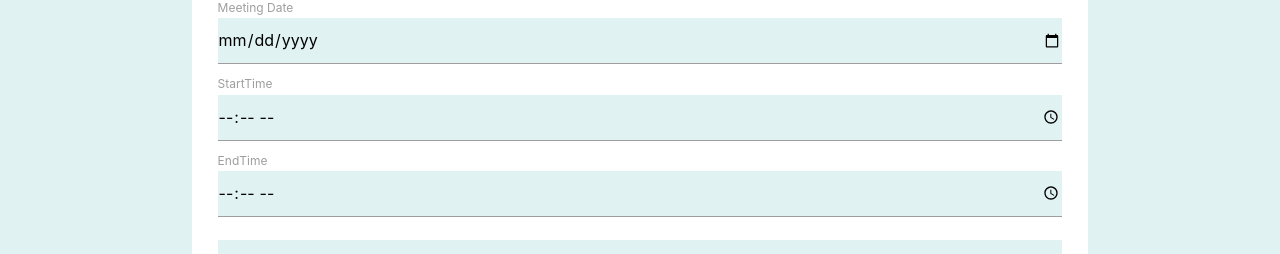
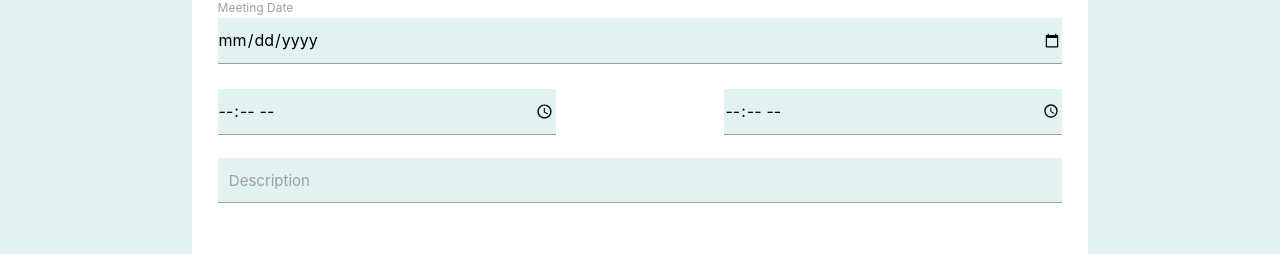
Before and after one commit to Utkarsh9799/VieuthMeetingApp, a React (Create React App) app in the folder meetings-app/: page /schedule-meeting in a window 1280 px wide. Shown: the part 158-412 px from the top of the page. Built offline with nearby package versions, Linux system fonts and the light colour scheme.

Commit message:
Minor UI changes

```diff
--- a/meetings-app/src/components/AddMeeting.js
+++ b/meetings-app/src/components/AddMeeting.js
@@ -1,17 +1,17 @@
 import React, { useState } from 'react';
-import M from 'materialize-css';
+import 'materialize-css';
 
 function AddMeeting(props) {
-	// Materialize css for datepicker initialise
-	document.addEventListener('DOMContentLoaded', function () {
-		var elems = document.querySelectorAll('.datepicker');
-		var instances = M.Datepicker.init(elems, {});
-	});
-	// Timepicker
-	document.addEventListener('DOMContentLoaded', function () {
-		var elems = document.querySelectorAll('.timepicker');
-		var instances = M.Timepicker.init(elems, { twelveHour: false });
-	});
+	// // Materialize css for datepicker initialise
+	// document.addEventListener('DOMContentLoaded', function () {
+	// 	var elems = document.querySelectorAll('.datepicker');
+	// 	var instances = M.Datepicker.init(elems, {});
+	// });
+	// // Timepicker
+	// document.addEventListener('DOMContentLoaded', function () {
+	// 	var elems = document.querySelectorAll('.timepicker');
+	// 	var instances = M.Timepicker.init(elems, { twelveHour: false });
+	// });
 
 	const [data, setData] = useState({
 		newDate: '',
@@ -87,8 +87,12 @@ function AddMeeting(props) {
 
 				<br />
 
-				<label>StartTime </label>
 				<input
+					style={{
+						width: '40%',
+						marginRight: '10%',
+						marginTop: '2%',
+					}}
 					type="time"
 					className="teal lighten-5"
 					name="startTime"
@@ -97,10 +101,8 @@ function AddMeeting(props) {
 					onChange={handleInputChange}
 				/>
 
-				<br />
-
-				<label>EndTime </label>
 				<input
+					style={{ width: '40%', marginLeft: '10%' }}
 					type="time"
 					name="endTime"
 					className="teal lighten-5"
```
